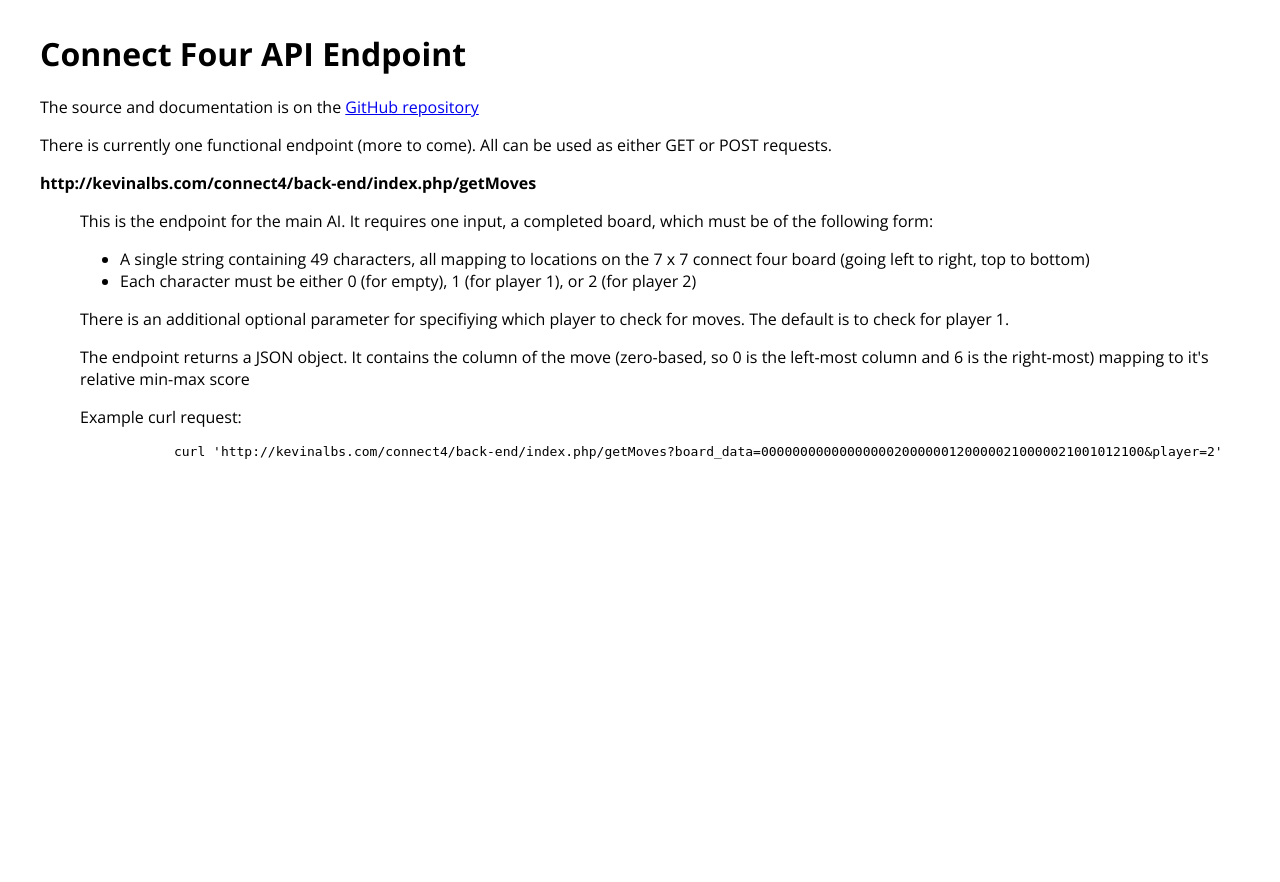
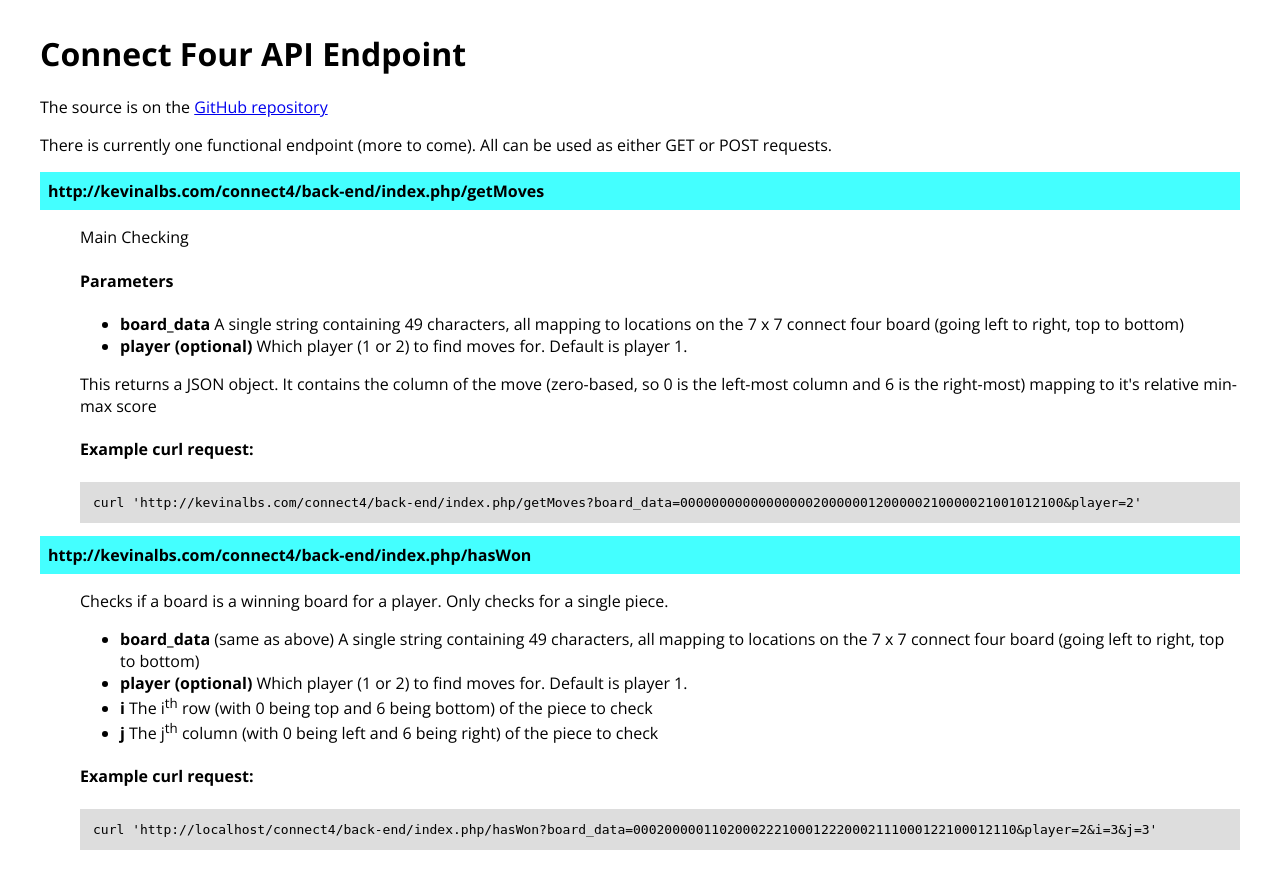
Before and after one commit to kevinAlbs/Connect4, a PHP site: page /back-end/index.php in a window 1280 px wide. Before the commit the page ends 459 px from the top, so only its background shows below. Run offline with PHP 8.4, Linux system fonts and the light colour scheme.

Commit message:
Added hasWon endpoint for single piece

```diff
--- a/back-end/C4AI.php
+++ b/back-end/C4AI.php
@@ -28,7 +28,7 @@ class C4AI{
 			}
 			//apply move, calculate the max for the next state
 			$this->doMove($board, $i, $this->b);
-			if($this->hasWon($board, $i, $this->b)){
+			if($this->hasWon($board, $this->ref[$i]+1, $i, $this->b)){
 				$val = -10000 + $depth;
 				$won = true;
 			}
@@ -74,7 +74,7 @@ class C4AI{
 			}
 			//apply move, calculate the min for this state
 			$this->doMove($board, $i, $this->a);
-			if($this->hasWon($board, $i, $this->a)){
+			if($this->hasWon($board, $this->ref[$i]+1, $i, $this->a)){
 				$val = 10000 - $depth; //the longer we have to wait for the win, the less of a good move it is
 				$won = true;
 			}
@@ -122,17 +122,18 @@ class C4AI{
 		}
 		$board[$this->ref[$i]][$i] = $player;
 		$this->ref[$i] = $this->ref[$i] - 1;
-	}
+    }
+
 	public function undoMove(&$board, $i, $player){
 		if($this->ref[$i] > 6 || $board[$this->ref[$i]+1][$i] != $player){
 			throw new Exception("Cannot undo move, unexpected player");
 		}
 		$board[$this->ref[$i]+1][$i] = 0;
 		$this->ref[$i] = $this->ref[$i] + 1;
-	}
-	//i is the column of the move just made, so ref[i] points just above
-	public function hasWon(&$board, $jStart, $player){
-		$iStart = $this->ref[$jStart] + 1;
+    }
+
+	//jStart is the column of the move just made, so ref[jStart] points just above
+	public function hasWon(&$board, $iStart, $jStart, $player){
 		//check horizontal
 		$hCount = 1;
 		$i = $iStart;
@@ -231,9 +232,10 @@ class C4AI{
 	}
 	private function playerWeight($player){
 		return $player == $this->a ? 1 : -1;
-	}
+    }
+
 	//given a step through the i and j, count consecutive lines of pieces and return a score
-	private function scorePaths(&$board, $iStart, $jStart, $iStep, $jStep){
+	private function scorePath(&$board, $iStart, $jStart, $iStep, $jStep){
 		$score = 0;
 		//go through each row, count # of possible wins
 		$lspaces = 0;
@@ -350,21 +352,21 @@ class C4AI{
 		}
 		//go through rows
 		for($i = 0; $i < 7; $i++){
-			$score += $this->scorePaths($board, $i, 0, 0, 1);
+			$score += $this->scorePath($board, $i, 0, 0, 1);
 		}
 		//go through the diagonals
 		for($i = 3; $i < 7; $i++){
-			$score += $this->scorePaths($board, $i, 0, -1, 1);
+			$score += $this->scorePath($board, $i, 0, -1, 1);
 		}
 		for($j = 1; $j <= 3; $j++){
-			$score += $this->scorePaths($board, 6, $j, -1, 1);
+			$score += $this->scorePath($board, 6, $j, -1, 1);
 		}
 
 		for($i = 0; $i <= 3; $i++){
-			$score += $this->scorePaths($board, $i, 0, 1, 1);
+			$score += $this->scorePath($board, $i, 0, 1, 1);
 		}
 		for($j = 1; $j <= 3; $j++){
-			$score += $this->scorePaths($board, 0, $j, 1, 1);
+			$score += $this->scorePath($board, 0, $j, 1, 1);
 		}
 
 		return $score;//should be fine, it'll just always select the first move for now
--- a/back-end/index.php
+++ b/back-end/index.php
@@ -37,7 +37,11 @@ if ($route == "getMoves") {
     $ai = C4AI::getInstance();
     echo json_encode($ai->findAllMoves($board, $player, true), JSON_FORCE_OBJECT);
 } else if($route == "hasWon"){
-    echo "Maybe";
+    $i = intval(getParam("i", true));
+    $j = intval(getParam("j", true));
+    $player = intval(getParam("player", false, 1));
+    $ai = C4AI::getInstance();
+    echo $ai->hasWon($board, $i, $j, $player) ? "true" : "false";
 } else{
     throw new InvalidArgumentException("Invalid route, must be either getMoves or hasWon");
 }
--- a/back-end/info.html
+++ b/back-end/info.html
@@ -12,9 +12,15 @@
     }
     dt{
         font-weight: bold;
+        background: #4FF;
+        padding: .5em;
     }
     #container{
         margin: 2em;
+    }
+    pre{
+      background: #DDD;
+      padding: 1em;
     }
   </style>
 
@@ -25,23 +31,34 @@
 <body>
     <div id="container">
         <h1>Connect Four API Endpoint</h1>
-        <p>The source and documentation is on the <a href="http://github.com/kevinAlbs/connect4" target="_blank">GitHub repository</a></p>
+        <p>The source is on the <a href="http://github.com/kevinAlbs/connect4" target="_blank">GitHub repository</a></p>
         <p>There is currently one functional endpoint (more to come). All can be used as either GET or POST requests.</p>
         <dl>
-        <dt>http://kevinalbs.com/connect4/back-end/index.php/getMoves</dt>
-        <dd>
-        <p>This is the endpoint for the main AI. It requires one input, a completed board, which must be of the following form:</p>
-        <ul>
-            <li>A single string containing 49 characters, all mapping to locations on the 7 x 7 connect four board (going left to right, top to bottom)</li>
-            <li>Each character must be either 0 (for empty), 1 (for player 1), or 2 (for player 2)</li>
-        </ul>
-        <p>There is an additional optional parameter for specifiying which player to check for moves. The default is to check for player 1.</p>
-        <p>The endpoint returns a JSON object. It contains the column of the move (zero-based, so 0 is the left-most column and 6 is the right-most) mapping to it's relative min-max score</p>
-        <p>Example curl request:</p>
-        <pre>
-            curl 'http://kevinalbs.com/connect4/back-end/index.php/getMoves?board_data=0000000000000000020000001200000210000021001012100&player=2'
-        </pre>
-        </dd>
+          <dt>http://kevinalbs.com/connect4/back-end/index.php/getMoves</dt>
+          <dd>
+            <p>Main Checking
+            <h4>Parameters</h4>
+            <ul>
+              <li><b>board_data</b> A single string containing 49 characters, all mapping to locations on the 7 x 7 connect four board (going left to right, top to bottom)</li>
+              <li><b>player (optional)</b> Which player (1 or 2) to find moves for. Default is player 1.</li>
+            </ul>
+            <p>This returns a JSON object. It contains the column of the move (zero-based, so 0 is the left-most column and 6 is the right-most) mapping to it's relative min-max score</p>
+            <h4>Example curl request:</h4>
+            <pre>curl 'http://kevinalbs.com/connect4/back-end/index.php/getMoves?board_data=0000000000000000020000001200000210000021001012100&player=2'</pre>
+          </dd>
+          <dt>http://kevinalbs.com/connect4/back-end/index.php/hasWon</dt>
+          <dd>
+            <p>Checks if a board is a winning board for a player. Only checks for a single piece.</p>
+            <ul>
+                <li><b>board_data</b> (same as above) A single string containing 49 characters, all mapping to locations on the 7 x 7 connect four board (going left to right, top to bottom)</li>
+                <li><b>player (optional)</b> Which player (1 or 2) to find moves for. Default is player 1.</li>
+                <li><b>i</b> The i<sup>th</sup> row (with 0 being top and 6 being bottom) of the piece to check</li>
+                <li><b>j</b> The j<sup>th</sup> column (with 0 being left and 6 being right) of the piece to check</li>
+              </ul>
+            <h4>Example curl request:</h4>
+            <pre>curl 'http://localhost/connect4/back-end/index.php/hasWon?board_data=0002000001102000222100012220002111000122100012110&player=2&i=3&j=3'</pre>
+          </dd>
+        </dl>
     </div>
 </body>
 </html>
```
Also changed, not shown: js/main.js (+6 -3 lines), README.md.
